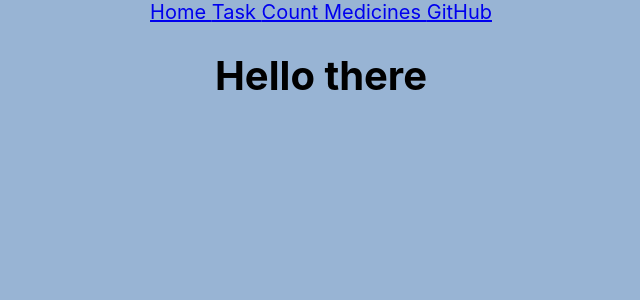
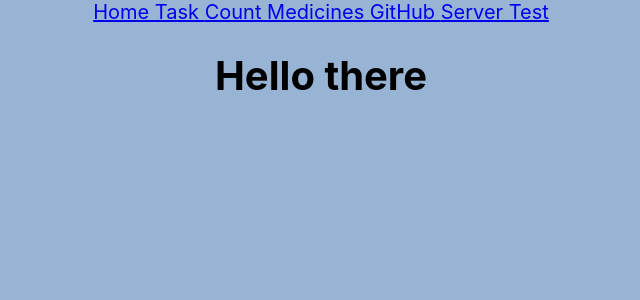
Before and after one commit to Hyper-TH/to-do, a React (Create React App) app: page / in a window 1280 px wide. Shown: the top 300 px of the page, without its empty margins (319-959 px from the left). Built offline with nearby package versions, Linux system fonts and the light colour scheme.

Commit message:
Modified App to connect to ServerTest page

```diff
--- a/src/App.js
+++ b/src/App.js
@@ -12,6 +12,7 @@ import { TaskPage } from './pages/TaskPage';
 import { CounterPage } from './pages/CounterPage';
 import { MedicinePage } from './pages/MedicinePage';
 import { GitHubPage } from './pages/GitHubPage';
+import { ServerTest } from './pages/ServerTest'
 
 function App() {
 
@@ -24,6 +25,7 @@ function App() {
 				<Route path="/count" element={<CounterPage />} />
 				<Route path="/medicine" element={<MedicinePage />} />
 				<Route path="/github" element={<GitHubPage />} />
+				<Route path="/serverTest" element={<ServerTest/>} />
 			</Route>
 		)
 	);
@@ -42,6 +44,7 @@ const Root = () => {
 			<Link to="/count"> Count </Link>
 			<Link to="/medicine"> Medicines </Link>
 			<Link to="/github"> GitHub </Link>
+			<Link to="/serverTest"> Server Test </Link>
 		</div>
 
 		<div>
```
